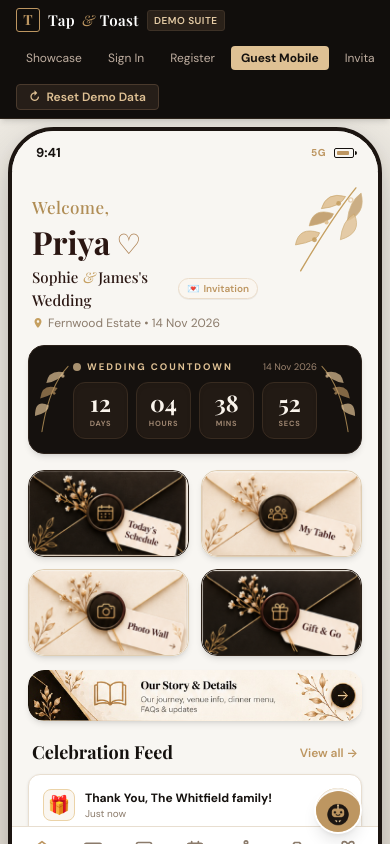
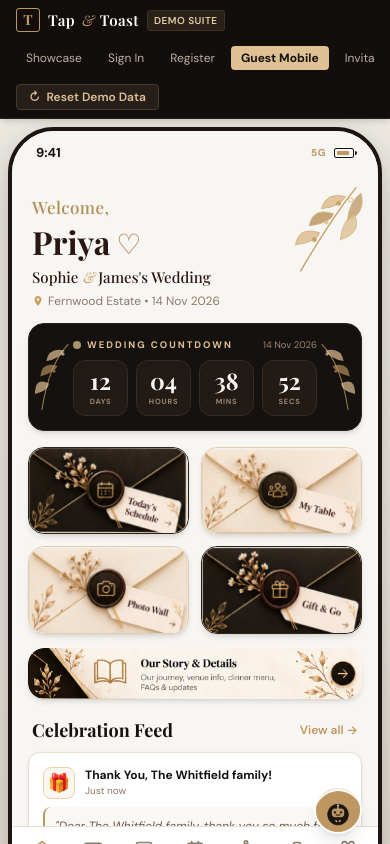
Before and after one commit to Mohak-2005/Tap-Toast-The-Wedding-Planner-Platform, a React (Vite) app: page / in a window 390 px wide. Built offline with nearby package versions, Linux system fonts and the light colour scheme; a web font is replaced by a local one.

Commit message:
feat: remove invitation pill button from guest mobile view header

```diff
--- a/src/components/GuestMobileView.tsx
+++ b/src/components/GuestMobileView.tsx
@@ -666,19 +666,8 @@ export default function GuestMobileView() {
                   <h1 className="font-serif text-[32px] font-bold text-[#2a1612] leading-tight mb-1 flex items-center gap-1.5">
                     {guestLeadName.split(' ')[0] || 'Priya'} <span className="text-[#a87948] font-light text-[28px]">&#9825;</span>
                   </h1>
-                  <div className="flex items-center justify-between pr-2">
-                    <div className="text-[15px] text-[#2a1612] font-serif font-medium">
-                      Sophie <span className="text-[#c59f60] italic font-normal">&amp;</span> James's Wedding
-                    </div>
-                    <button
-                      type="button"
-                      onClick={() => setActiveTab('splash')}
-                      className="text-[10px] font-semibold text-[#bd9661] hover:text-[#916b38] flex items-center gap-1 cursor-pointer bg-[#faf6f0] px-2 py-0.5 rounded-full border border-[#ebdcc9] transition-all hover:scale-105 active:scale-95 shadow-2xs"
-                      title="Replay invitation unboxing animation"
-                    >
-                      <span>💌</span>
-                      <span>Invitation</span>
-                    </button>
+                  <div className="text-[15px] text-[#2a1612] font-serif font-medium">
+                    Sophie <span className="text-[#c59f60] italic font-normal">&amp;</span> James's Wedding
                   </div>
                   <div className="text-xs text-[#8b7b6b] mt-1 flex items-center gap-1">
                     <svg viewBox="0 0 24 24" width="12" height="12" fill="#c59f60"><path d="M12 2C8.13 2 5 5.13 5 9c0 5.25 7 13 7 13s7-7.75 7-13c0-3.87-3.13-7-7-7zm0 9.5c-1.38 0-2.5-1.12-2.5-2.5S10.62 6.5 12 6.5s2.5 1.12 2.5 2.5S13.38 11.5 12 11.5z"/></svg>
```
